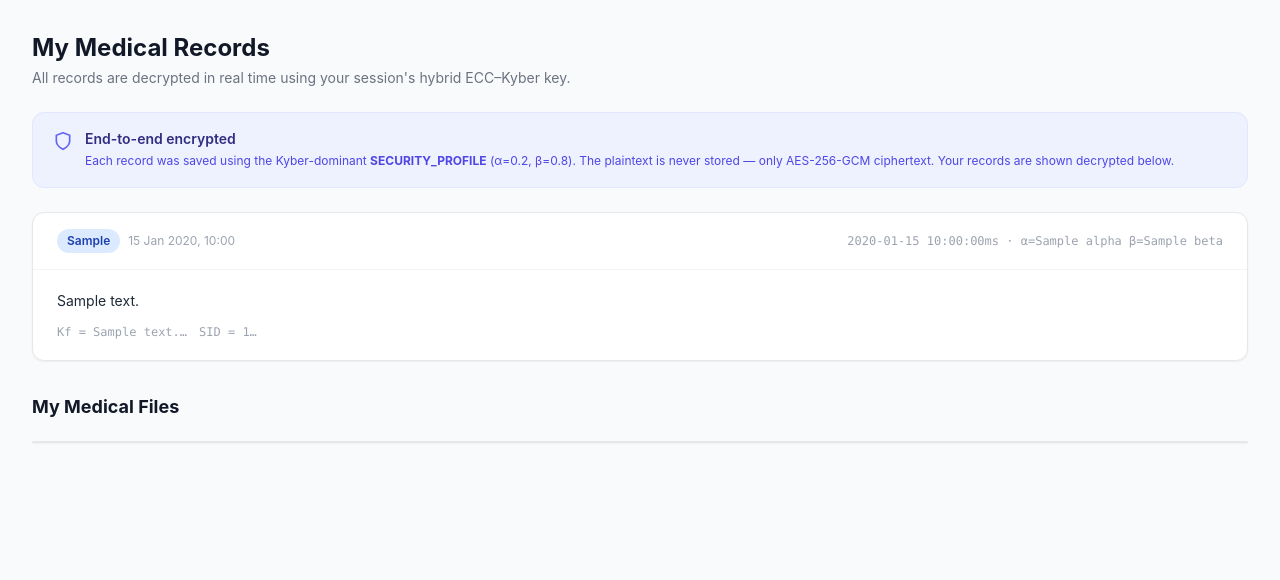
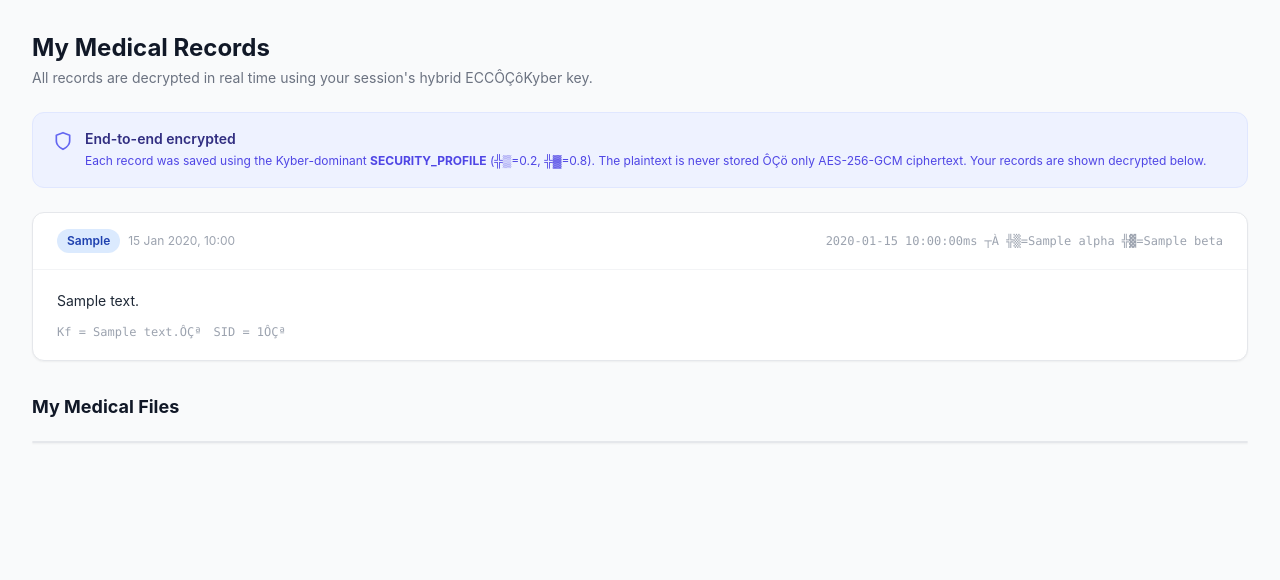
Before and after one commit to Cshegs/telemedicine-secure-system, a FastAPI app: template app/templates/records.html in a window 1280 px wide. Shown: the top 580 px of the page. Run offline with FastAPI, Linux system fonts and the light colour scheme; the template is opened without the code that fills it: most values are stand-ins (such as "Sample title", 1, 10 or a date in 2020); data that the repository does not hold is empty; some libraries are stand-ins or nearby versions.

```diff
--- a/app/templates/records.html
+++ b/app/templates/records.html
@@ -1,19 +1,19 @@
 {% extends "base.html" %}
-{% block title %}Patient Records – TeleMedSecure{% endblock %}
+{% block title %}Patient Records ÔÇô TeleMedSecure{% endblock %}
 
 {% block content %}
 
 {% if user.role == "doctor" %}
-<!-- ══════════════════════════════════════════════════════════
+<!-- ÔòÉÔòÉÔòÉÔòÉÔòÉÔòÉÔòÉÔòÉÔòÉÔòÉÔòÉÔòÉÔòÉÔòÉÔòÉÔòÉÔòÉÔòÉÔòÉÔòÉÔòÉÔòÉÔòÉÔòÉÔòÉÔòÉÔòÉÔòÉÔòÉÔòÉÔòÉÔòÉÔòÉÔòÉÔòÉÔòÉÔòÉÔòÉÔòÉÔòÉÔòÉÔòÉÔòÉÔòÉÔòÉÔòÉÔòÉÔòÉÔòÉÔòÉÔòÉÔòÉÔòÉÔòÉÔòÉÔòÉÔòÉÔòÉ
      DOCTOR VIEW
-══════════════════════════════════════════════════════════ -->
+ÔòÉÔòÉÔòÉÔòÉÔòÉÔòÉÔòÉÔòÉÔòÉÔòÉÔòÉÔòÉÔòÉÔòÉÔòÉÔòÉÔòÉÔòÉÔòÉÔòÉÔòÉÔòÉÔòÉÔòÉÔòÉÔòÉÔòÉÔòÉÔòÉÔòÉÔòÉÔòÉÔòÉÔòÉÔòÉÔòÉÔòÉÔòÉÔòÉÔòÉÔòÉÔòÉÔòÉÔòÉÔòÉÔòÉÔòÉÔòÉÔòÉÔòÉÔòÉÔòÉÔòÉÔòÉÔòÉÔòÉÔòÉÔòÉ -->
 
 <div class="mb-6 flex flex-col sm:flex-row sm:items-center sm:justify-between gap-3">
   <div>
     <h1 class="text-2xl font-bold text-gray-900">Patient Records</h1>
     <p class="text-sm text-gray-500 mt-1">Select a patient to view or add encrypted medical records.</p>
   </div>
-  <a href="/dashboard" class="text-sm text-blue-600 hover:underline self-start">← Dashboard</a>
+  <a href="/dashboard" class="text-sm text-blue-600 hover:underline self-start">ÔåÉ Dashboard</a>
 </div>
 
 {% if flash %}
@@ -87,7 +87,7 @@
           <div class="sm:col-span-2">
             <label class="block text-xs font-medium text-gray-600 mb-1.5">Content</label>
             <textarea name="content" required rows="3"
-                      placeholder="Diagnosis, prescription details, lab results…"
+                      placeholder="Diagnosis, prescription details, lab resultsÔÇª"
                       class="w-full border border-gray-300 rounded-lg px-3 py-2.5 text-sm
                              text-gray-900 focus:outline-none focus:ring-2 focus:ring-blue-500
                              focus:border-blue-500 resize-none"></textarea>
@@ -101,7 +101,7 @@
             <path d="M12 22s8-4 8-10V5l-8-3-8 3v7c0 6 8 10 8 10z"/>
           </svg>
           <p class="text-xs text-indigo-700">
-            Saved with <strong>SECURITY_PROFILE</strong> (α=0.2, β=0.8) — Kyber-dominant key fusion,
+            Saved with <strong>SECURITY_PROFILE</strong> (╬▒=0.2, ╬▓=0.8) ÔÇö Kyber-dominant key fusion,
             AES-256-GCM encryption. The pipeline runs live on submit.
           </p>
         </div>
@@ -203,17 +203,17 @@
             </div>
             {% if rec.crypto_log %}
             <span class="text-xs text-gray-400 font-mono">
-              α={{ rec.crypto_log.alpha }} β={{ rec.crypto_log.beta }}
-              · {{ rec.crypto_log.execution_time_ms }}ms
+              ╬▒={{ rec.crypto_log.alpha }} ╬▓={{ rec.crypto_log.beta }}
+              ┬À {{ rec.crypto_log.execution_time_ms }}ms
             </span>
             {% endif %}
           </div>
           <p class="text-sm text-gray-800 leading-relaxed whitespace-pre-wrap">{{ rec.content }}</p>
           {% if rec.crypto_log %}
           <div class="mt-3 flex flex-wrap gap-3 text-xs text-gray-400 font-mono">
-            <span>K1′ = {{ rec.crypto_log.k1_prime_preview }}…</span>
-            <span>K2′ = {{ rec.crypto_log.k2_prime_preview }}…</span>
-            <span>Kf = {{ rec.crypto_log.kf_preview }}…</span>
+            <span>K1ÔÇ▓ = {{ rec.crypto_log.k1_prime_preview }}ÔÇª</span>
+            <span>K2ÔÇ▓ = {{ rec.crypto_log.k2_prime_preview }}ÔÇª</span>
+            <span>Kf = {{ rec.crypto_log.kf_preview }}ÔÇª</span>
           </div>
           {% endif %}
         </div>
@@ -250,14 +250,14 @@
 
 
 {% else %}
-<!-- ══════════════════════════════════════════════════════════
+<!-- ÔòÉÔòÉÔòÉÔòÉÔòÉÔòÉÔòÉÔòÉÔòÉÔòÉÔòÉÔòÉÔòÉÔòÉÔòÉÔòÉÔòÉÔòÉÔòÉÔòÉÔòÉÔòÉÔòÉÔòÉÔòÉÔòÉÔòÉÔòÉÔòÉÔòÉÔòÉÔòÉÔòÉÔòÉÔòÉÔòÉÔòÉÔòÉÔòÉÔòÉÔòÉÔòÉÔòÉÔòÉÔòÉÔòÉÔòÉÔòÉÔòÉÔòÉÔòÉÔòÉÔòÉÔòÉÔòÉÔòÉÔòÉÔòÉ
      PATIENT VIEW (read-only)
-══════════════════════════════════════════════════════════ -->
+ÔòÉÔòÉÔòÉÔòÉÔòÉÔòÉÔòÉÔòÉÔòÉÔòÉÔòÉÔòÉÔòÉÔòÉÔòÉÔòÉÔòÉÔòÉÔòÉÔòÉÔòÉÔòÉÔòÉÔòÉÔòÉÔòÉÔòÉÔòÉÔòÉÔòÉÔòÉÔòÉÔòÉÔòÉÔòÉÔòÉÔòÉÔòÉÔòÉÔòÉÔòÉÔòÉÔòÉÔòÉÔòÉÔòÉÔòÉÔòÉÔòÉÔòÉÔòÉÔòÉÔòÉÔòÉÔòÉÔòÉÔòÉÔòÉ -->
 
 <div class="mb-6" data-user-id="{{ user.id }}">
   <h1 class="text-2xl font-bold text-gray-900">My Medical Records</h1>
   <p class="text-sm text-gray-500 mt-1">
-    All records are decrypted in real time using your session's hybrid ECC–Kyber key.
+    All records are decrypted in real time using your session's hybrid ECCÔÇôKyber key.
   </p>
 </div>
 
@@ -271,8 +271,8 @@
     <p class="text-sm font-semibold text-indigo-900">End-to-end encrypted</p>
     <p class="text-xs text-indigo-600 mt-0.5 leading-relaxed">
       Each record was saved using the Kyber-dominant
-      <strong>SECURITY_PROFILE</strong> (α=0.2, β=0.8). The plaintext is never
-      stored — only AES-256-GCM ciphertext. Your records are shown decrypted below.
+      <strong>SECURITY_PROFILE</strong> (╬▒=0.2, ╬▓=0.8). The plaintext is never
+      stored ÔÇö only AES-256-GCM ciphertext. Your records are shown decrypted below.
     </p>
   </div>
 </div>
@@ -294,7 +294,7 @@
       </div>
       {% if rec.crypto_log %}
       <span class="text-xs text-gray-400 font-mono">
-        {{ rec.crypto_log.execution_time_ms }}ms · α={{ rec.crypto_log.alpha }} β={{ rec.crypto_log.beta }}
+        {{ rec.crypto_log.execution_time_ms }}ms ┬À ╬▒={{ rec.crypto_log.alpha }} ╬▓={{ rec.crypto_log.beta }}
       </span>
       {% endif %}
     </div>
@@ -302,8 +302,8 @@
       <p class="text-sm text-gray-800 leading-relaxed whitespace-pre-wrap">{{ rec.content }}</p>
       {% if rec.crypto_log %}
       <div class="mt-3 flex flex-wrap gap-3 text-xs text-gray-400 font-mono">
-        <span>Kf = {{ rec.crypto_log.kf_preview }}…</span>
-        <span>SID = {{ rec.crypto_log.sid[:18] }}…</span>
+        <span>Kf = {{ rec.crypto_log.kf_preview }}ÔÇª</span>
+        <span>SID = {{ rec.crypto_log.sid[:18] }}ÔÇª</span>
       </div>
       {% endif %}
     </div>
@@ -342,7 +342,7 @@
 function updateFileName(input) {
   const display = document.getElementById('fileNameDisplay');
   if (input.files && input.files[0]) {
-    display.textContent = '📄 ' + input.files[0].name;
+    display.textContent = '­ƒôä ' + input.files[0].name;
   } else {
     display.textContent = '';
   }
```
